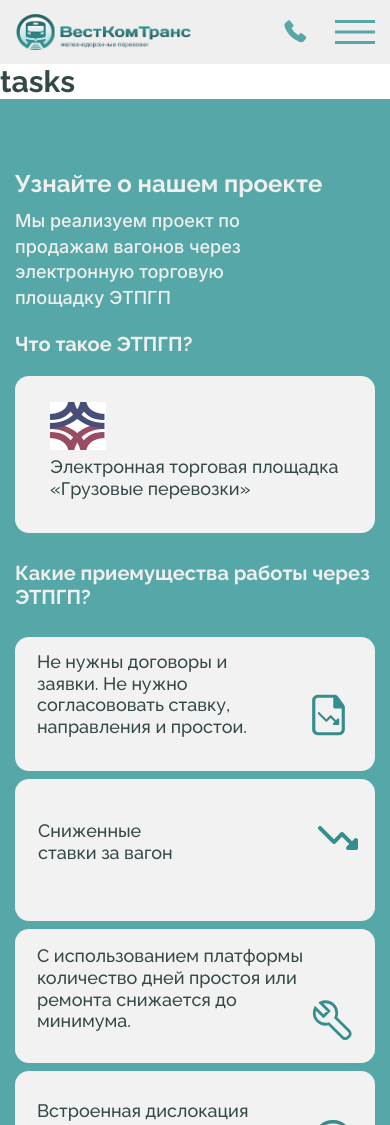
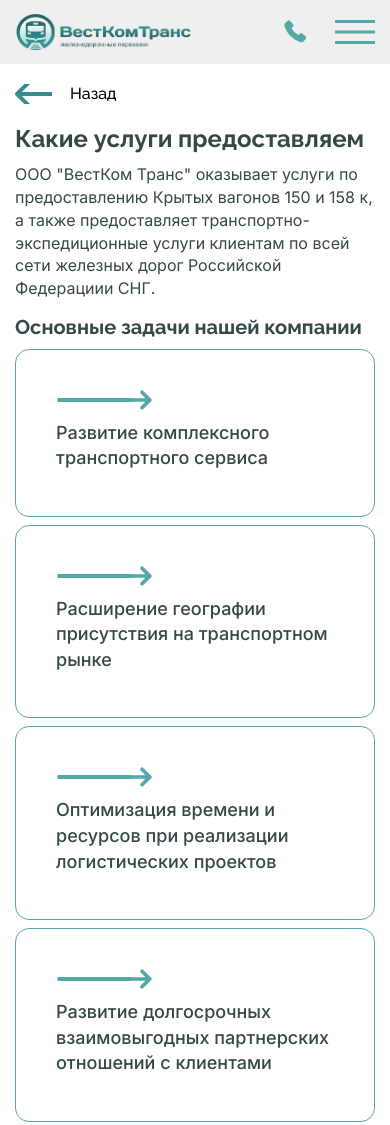
Before and after one commit to Turalinov/vest-com-trans, a website: page docs/models.html in a window 390 px wide. Shown: the top 1125 px of the page. Drawn offline with Linux system fonts and the light colour scheme.

Commit message:
added tasks

```diff
--- a/docs/models.html
+++ b/docs/models.html
@@ -22,7 +22,7 @@
   <div class="container">
     <!-- logo -->
     <div class="logo">
-      <a class="logo__link">
+      <a href="index.html" class="logo__link">
         <img src="images/logo.png" alt="ВестКомТранс" class="logo__img" width="354" height="77">
       </a>
     </div>
@@ -68,7 +68,29 @@
 
       <!-- main -->
       <main class="main">
-        <h1>tasks</h1>
+        <section class="tasks">
+  <div class="container">
+    <button class="back-btn tasks___btn">
+      Назад
+    </button>
+    <h2 class="tasks__title">Какие услуги предоставляем</h2>
+    <div class="tasks__desc">ООО "ВестКом Транс" оказывает услуги по предоставлению Крытых вагонов 150 и 158 к, а также
+      предоставляет транспортно-экспедиционные услуги клиентам по всей сети железных дорог Российской Федерациии СНГ.
+    </div>
+    <h3 class="tasks__subtitle">Основные задачи нашей компании</h3>
+    <ul class="tasks__list">
+      <li class="tasks__item">
+        Развитие комплексного транспортного сервиса
+      </li>
+      <li class="tasks__item">Расширение географии присутствия на транспортном рынке
+      </li>
+      <li class="tasks__item">Оптимизация времени и ресурсов при реализации логистических проектов
+      </li>
+      <li class="tasks__item">Развитие долгосрочных взаимовыгодных партнерских отношений с клиентами
+      </li>
+    </ul>
+  </div>
+</section>
 
         <section class="project" id="project">
   <div class="container">
--- /dev/null
+++ b/src/styles/components/back-btn.scss
@@ -0,0 +1,17 @@
+.back-btn {
+  padding-left: 82px;
+  background-image: url("images/back-btn.svg");
+  background-repeat: no-repeat;
+  background-position: left center;
+  display: flex;
+  align-items: center;
+  cursor: pointer;
+  @include raleway(medium);
+  font-size: 24px;
+
+  @include phones {
+    padding-left: 55px;
+    background-image: url("images/back-btn-mobile.svg");
+    font-size: 16px;
+  }
+}
--- /dev/null
+++ b/src/styles/components/tasks.scss
@@ -0,0 +1,90 @@
+.tasks {
+  padding: 16px 0 100px;
+  background-color: $white;
+
+  @include phones {
+    padding: 20px 0 70px;
+  }
+}
+
+.tasks___btn {
+  margin-bottom: 20px;
+}
+
+.tasks__title {
+  margin-bottom: 15px;
+
+  @include phones {
+    margin-bottom: 10px;
+  }
+}
+
+.tasks__desc {
+  @include inter(regular);
+  font-size: 24px;
+  max-width: 944px;
+  margin-bottom: 30px;
+
+  @include tablets {
+    font-size: 18px;
+    max-width: 578px;
+    margin-bottom: 20px;
+  }
+
+  @include phones {
+    font-size: 16px;
+    margin-bottom: 15px;
+  }
+}
+
+.tasks__subtitle {
+  margin-bottom: 40px;
+
+  @include tablets {
+    margin-bottom: 15px;
+  }
+
+  @include phones {
+    margin-bottom: 10px;
+  }
+}
+
+.tasks__list {
+  display: flex;
+  flex-direction: column;
+}
+
+.tasks__item {
+  @include inter(semibold);
+  border: 1px solid $green;
+  border-radius: 14px;
+  padding: 41px 41px 41px 317px;
+  background-image: url("images/arrow-left.svg");
+  background-repeat: no-repeat;
+  background-position: left 59px center;
+  background-size: 175px 35px;
+  font-size: 24px;
+
+  @include tablets {
+    padding: 41px 20px 41px 148px;
+    background-position: left 39px center;
+    background-size: 97px 20px;
+    font-size: 18px;
+  }
+
+  @include phones {
+    @include inter(medium);
+    padding: 70px 20px 45px 40px;
+    background-position: left 40px top 40px;
+    background-size: 97px 20px;
+    font-size: 18px;
+  }
+}
+
+.tasks__item + .tasks__item {
+  margin-top: 25px;
+
+  @include phones {
+    margin-top: 8px;
+  }
+}
```
Also changed, not shown: docs/index.html (+1 -1 lines), docs/services.html (+24 -2 lines), src/components/header.html (+1 -1 lines), src/components/tasks.html (+23 -1 lines), docs/images/arrow-left.svg (added), docs/images/back-btn-mobile.svg (added), docs/images/back-btn.svg (added), docs/main.min.css, src/images/arrow-left.svg (added), src/images/back-btn-mobile.svg (added), src/images/back-btn.svg (added).
